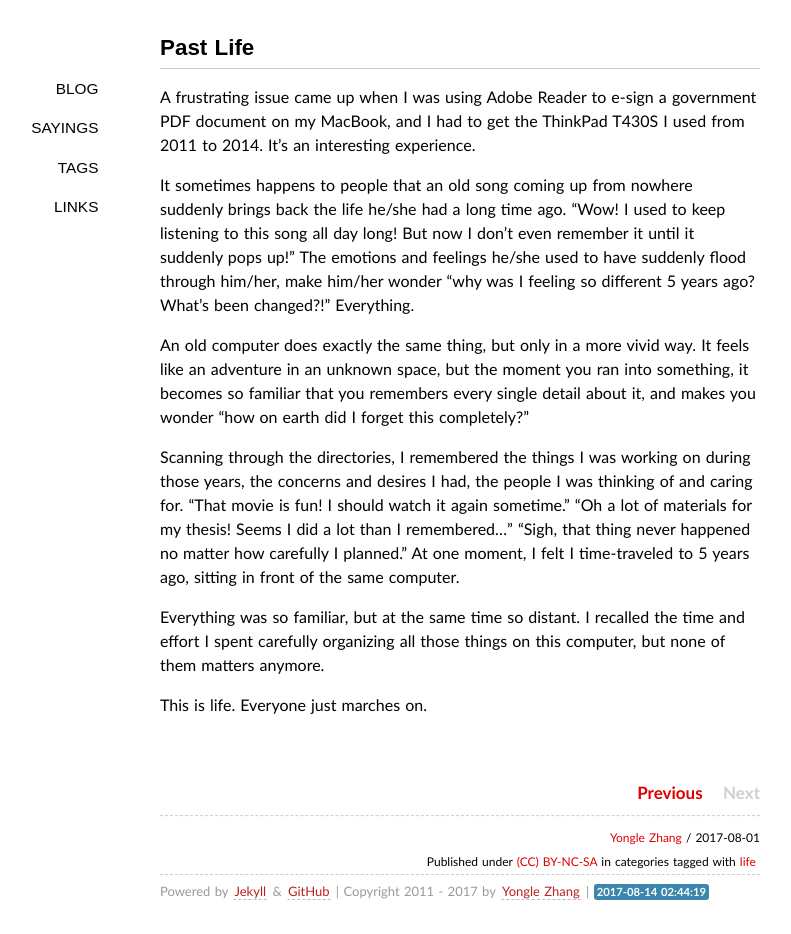
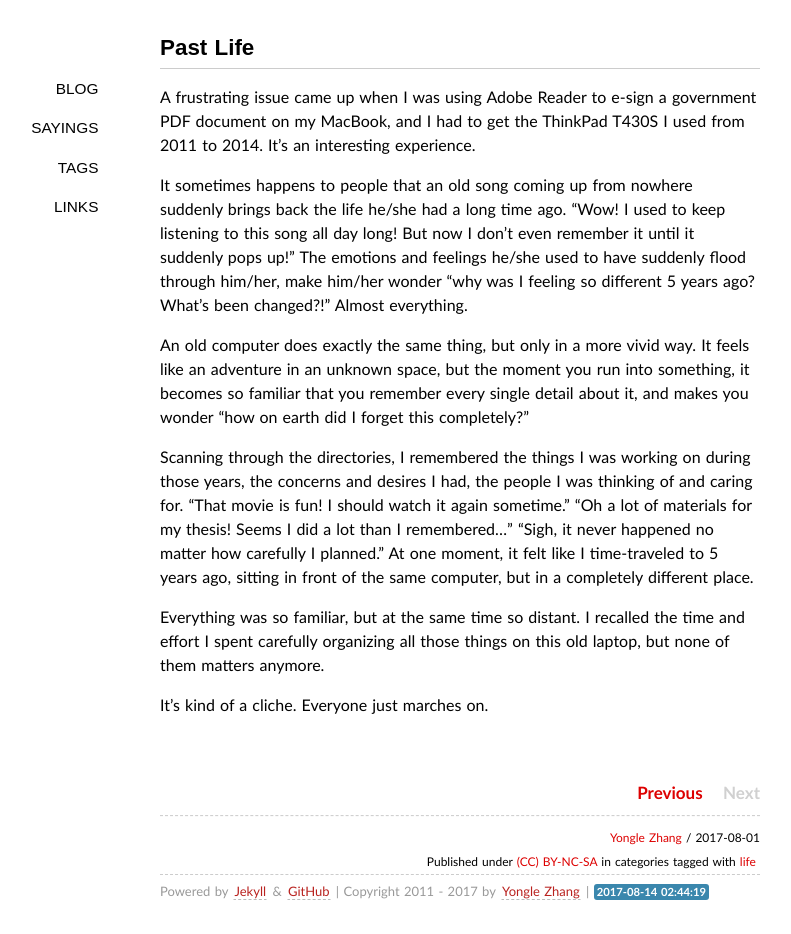
Before and after one commit to zagol/yonglezh.github.io, a Jekyll site: the page built from _posts/2017-08-01-past-life.markdown, in a window 1280 px wide. Shown: the whole page, without its empty margins (180-971 px from the left). Built offline with Jekyll 4.4.1, drawn with Linux system fonts in a browser that asks for light colours; some web fonts are replaced; comment, search, counter and statistics services are not loaded.

Commit message:
fixed past-life post

```diff
--- a/_posts/2017-08-01-past-life.markdown
+++ b/_posts/2017-08-01-past-life.markdown
@@ -7,12 +7,12 @@ comments: no
 
 A frustrating issue came up when I was using Adobe Reader to e-sign a government PDF document on my MacBook, and I had to get the ThinkPad T430S I used from 2011 to 2014. It's an interesting experience.
 
-It sometimes happens to people that an old song coming up from nowhere suddenly brings back the life he/she had a long time ago. "Wow! I used to keep listening to this song all day long! But now I don't even remember it until it suddenly pops up!" The emotions and feelings he/she used to have suddenly flood through him/her, make him/her wonder "why was I feeling so different 5 years ago? What's been changed?!" Everything.
+It sometimes happens to people that an old song coming up from nowhere suddenly brings back the life he/she had a long time ago. "Wow! I used to keep listening to this song all day long! But now I don't even remember it until it suddenly pops up!" The emotions and feelings he/she used to have suddenly flood through him/her, make him/her wonder "why was I feeling so different 5 years ago? What's been changed?!" Almost everything.
 
-An old computer does exactly the same thing, but only in a more vivid way. It feels like an adventure in an unknown space, but the moment you ran into something, it becomes so familiar that you remembers every single detail about it, and makes you wonder "how on earth did I forget this completely?"
+An old computer does exactly the same thing, but only in a more vivid way. It feels like an adventure in an unknown space, but the moment you run into something, it becomes so familiar that you remember every single detail about it, and makes you wonder "how on earth did I forget this completely?"
 
-Scanning through the directories, I remembered the things I was working on during those years, the concerns and desires I had, the people I was thinking of and caring for. "That movie is fun! I should watch it again sometime." "Oh a lot of materials for my thesis! Seems I did a lot than I remembered..." "Sigh, that thing never happened no matter how carefully I planned." At one moment, I felt I time-traveled to 5 years ago, sitting in front of the same computer.
+Scanning through the directories, I remembered the things I was working on during those years, the concerns and desires I had, the people I was thinking of and caring for. "That movie is fun! I should watch it again sometime." "Oh a lot of materials for my thesis! Seems I did a lot than I remembered..." "Sigh, it never happened no matter how carefully I planned." At one moment, it felt like I time-traveled to 5 years ago, sitting in front of the same computer, but in a completely different place.
 
-Everything was so familiar, but at the same time so distant. I recalled the time and effort I spent carefully organizing all those things on this computer, but none of them matters anymore.
+Everything was so familiar, but at the same time so distant. I recalled the time and effort I spent carefully organizing all those things on this old laptop, but none of them matters anymore.
 
-This is life. Everyone just marches on.
+It's kind of a cliche. Everyone just marches on.
```
